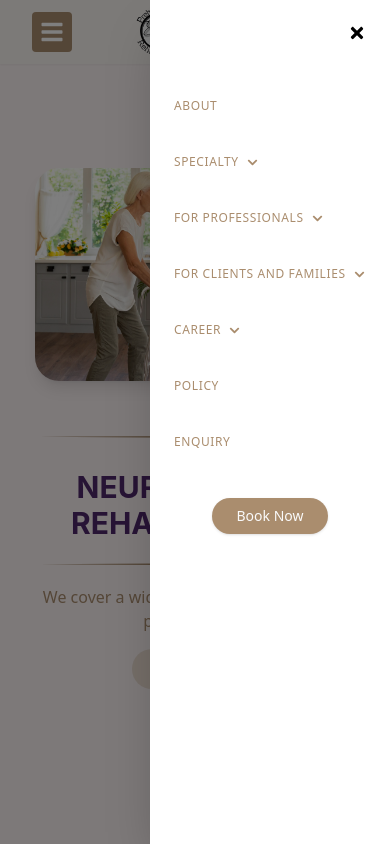
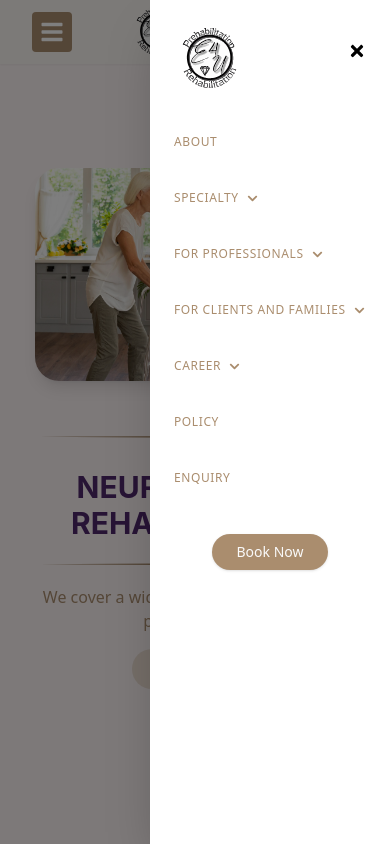
Before and after one commit to AppSynergiesPvtLtd/empower4u, a Next.js app: page / in a window 390 px wide. Both pictures are taken after a click on the button 52 px from the left and 32 px from the top of the page. Shown: the top 844 px of the page. Built offline with nearby package versions, Linux system fonts and the light colour scheme.

Commit message:
logo on navbar

```diff
--- a/src/components/Navbar.js
+++ b/src/components/Navbar.js
@@ -116,7 +116,14 @@ const Navbar = () => {
             className="fixed inset-y-0 right-0 w-60 bg-white p-6 shadow-2xl transform transition-transform"
             onClick={(e) => e.stopPropagation()}
           >
-            <div className="flex justify-end">
+            <div className="flex justify-between">
+              <Image
+                src="/images/Logo/logo2.svg"
+                alt="Empower4U Logo"
+                width={70}
+                height={70}
+                priority
+              />
               <button
                 className="text-black font-thin mb-4"
                 onClick={() => setSidebarOpen(false)}
```
Also changed, not shown: public/images/Logo/logo2.svg (added).
